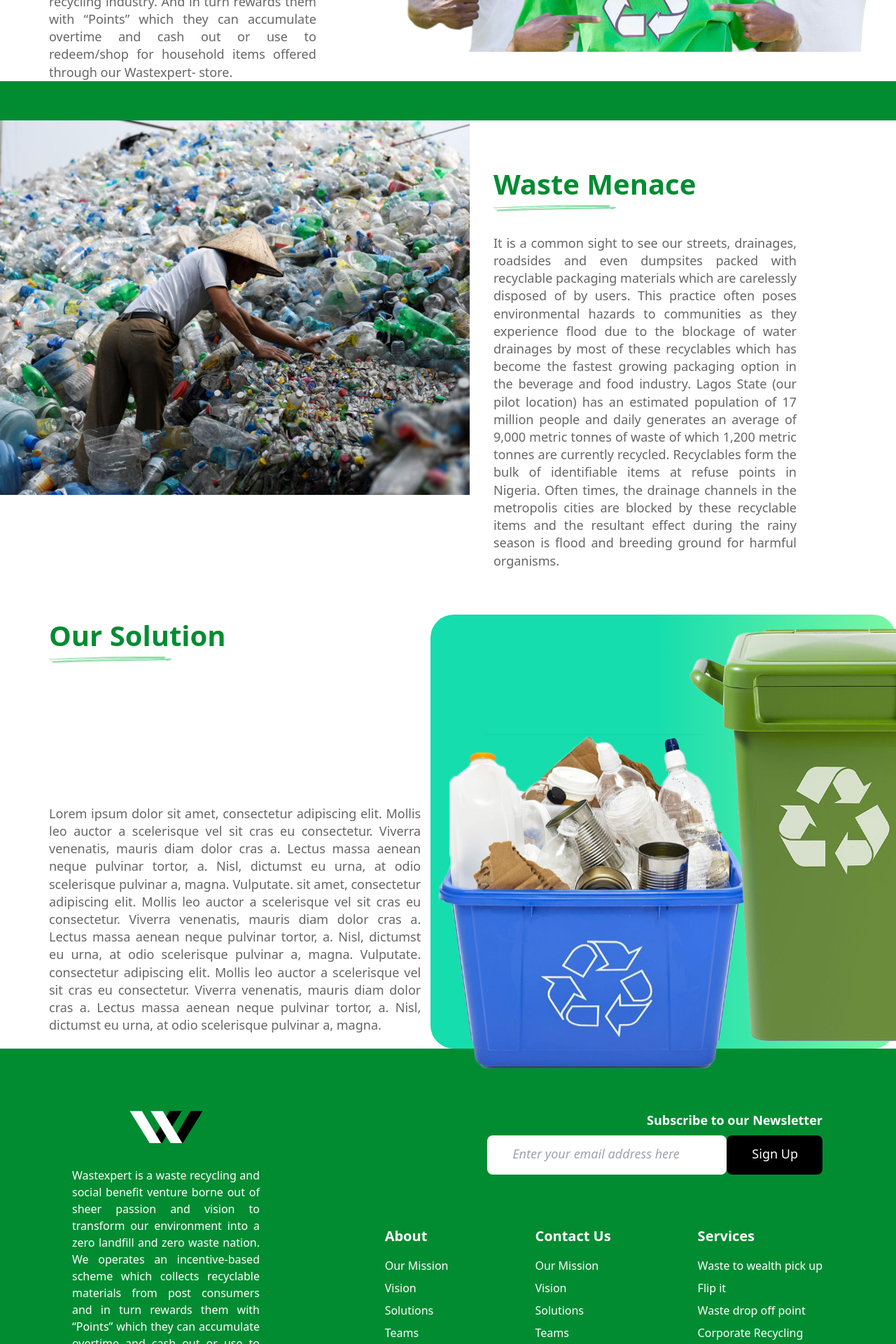
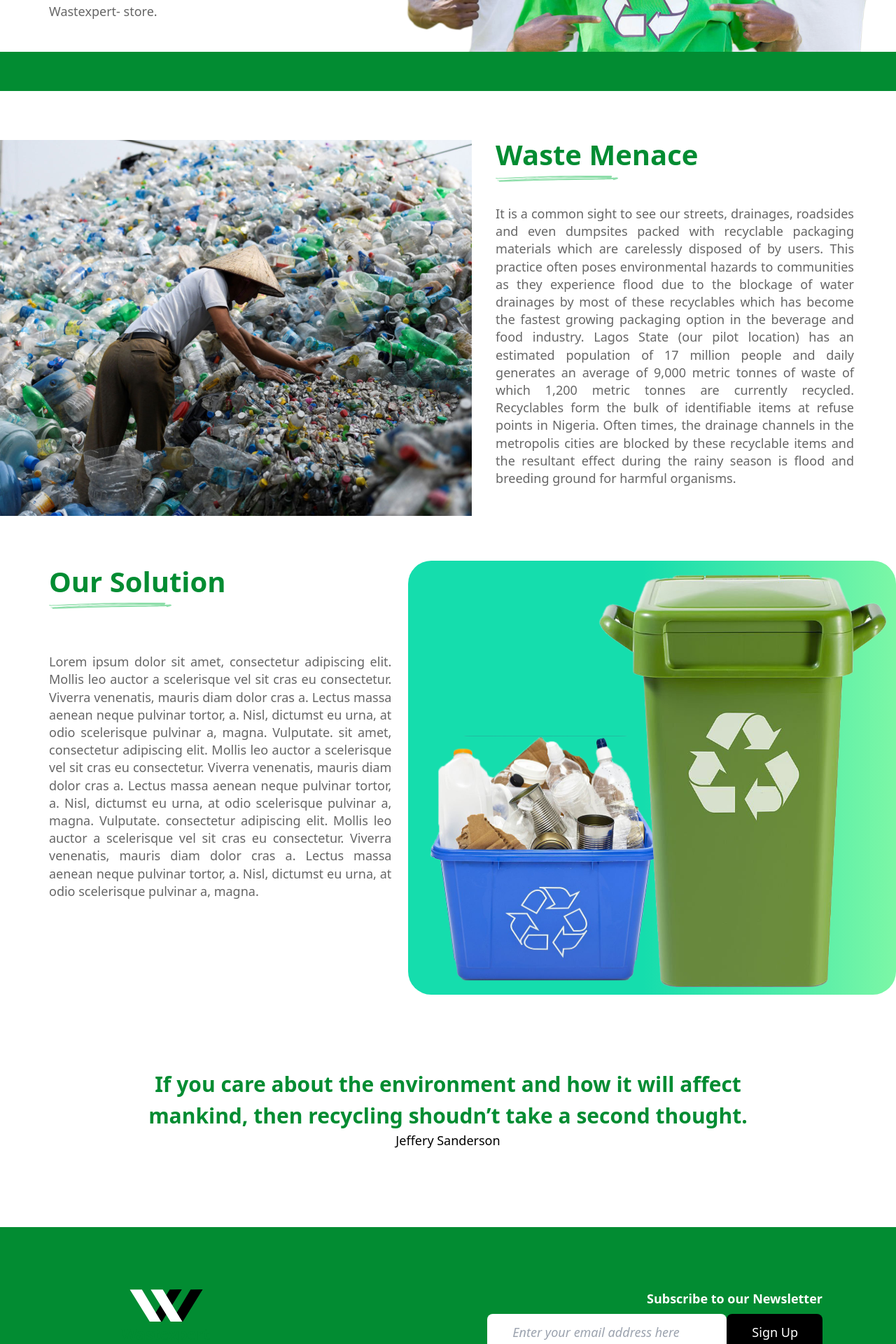
Before and after one commit to Heph-zibah/Wastexpert-website, a React (Create React App) app: page /About in a window 1280 px wide. Shown: the part 520-2440 px from the top of the page at 70% size. Built offline with nearby package versions, Linux system fonts and the light colour scheme.

Commit message:
finished the responsiveness

```diff
--- a/src/Pages/About.js
+++ b/src/Pages/About.js
@@ -11,20 +11,21 @@ const About = () => {
 	return (
 		<div>
 			<Navbar />
+			{/*HERO SECTION */}
 			<div>
 				<div className='flex flex-col lg:flex-row-reverse'>
 					<div className=''>
 						<img src={aboutHero} alt='three people' />
 					</div>
 					<div className='bg-primary w-full h-[39px] lg:hidden'></div>
-					<div className='px-[19px] pt-[29px] text-justify flex flex-col items-center lg:w-1/2 lg:items-start lg:px-0 lg:pl-[70px] xl:pl-[113px] lg:pt-[62px]'>
+					<div className='px-[19px] pt-[29px] md:px-[60px] text-justify flex flex-col items-center lg:w-1/2 lg:items-start lg:px-0 lg:pt-[32px] lg:pl-[70px] xl:pl-[85px] xxl:pl-[113px] xl:pt-[42px] xxl:pt-[62px]'>
 						<div>
 							<h1 className='font-inter text-primary font-bold text-[40px]'>
 								About Us
 							</h1>
 							<img src={aboutLine} alt='a divider' />
 						</div>
-						<p className='font-mulish text-[18px] text-[#666666] pt-[20px] lg:pt-[33px] lg:pr-[114px] lg:text-justify lg:leading-[140%] '>
+						<p className='font-mulish text-[18px] text-[#666666] pt-[20px] lg:pt-[33px] xl:pr-[14px]  xxl:pr-[114px] lg:text-justify xl:leading-[140%] '>
 							Wastexpert is a waste recycling and social benefit venture borne out of
 							sheer passion and vision to transform our environment into a zero
 							landfill and zero waste nation. We operates an incentive-based scheme
@@ -39,18 +40,19 @@ const About = () => {
 				</div>
 				<div className='bg-primary w-full h-[56px] hidden lg:block'></div>
 			</div>
+			{/*WASTE MENACE SECTION */}
 			<div className='flex flex-col lg:flex-row mt-20 lg:mt-0'>
-				<div>
+				<div className='lg:mt-[70px] xl:mt-0 '>
 					<img src={chinaWaste} alt='dirt' />
 				</div>
-				<div className='px-[19px] pt-[29px] text-center flex flex-col items-center lg:w-1/2 lg:items-start lg:text-start lg:pl-[34px] lg:pr-[142px] lg:pt-[61px]'>
+				<div className='px-[19px] pt-[29px] md:px-[60px] text-center flex flex-col items-center lg:w-1/2 lg:items-start lg:text-start lg:pl-[34px] lg:pr-[60px] xl:pr-[85px] xxl:pr-[142px] lg:pt-[61px] xl:pt-[21px] xxl:pt-[31px]'>
 					<div>
 						<h2 className='font-inter text-primary font-bold text-[40px]'>
 							Waste Menace
 						</h2>
 						<img src={aboutLine} alt='divider' />
 					</div>
-					<p className='font-mulish text-[18px] text-[#666666] pt-[20px] lg:pt-[33px] text-justify lg:leading-[140%] '>
+					<p className='font-mulish text-[18px] text-[#666666] pt-[20px] lg:pt-[33px] xl:pt-[23px] xxl:pt-[33px] text-justify lg:leading-[140%] '>
 						It is a common sight to see our streets, drainages, roadsides and even
 						dumpsites packed with recyclable packaging materials which are carelessly
 						disposed of by users. This practice often poses environmental hazards to
@@ -67,20 +69,29 @@ const About = () => {
 					</p>
 				</div>
 			</div>
-			<div className='flex flex-col lg:flex-row-reverse mt-[64px]'>
+			{/*SOLUTION SECTION */}
+			<div className='flex flex-col lg:flex-row-reverse mt-[64px] '>
 				<div className='flex about-bg '>
-					<img src={bottle} alt='bottles' className='mb-[-200px] ml-[-100px]' />
-					<img src={bin} alt='waste bin' className='ml-[-230px]' />
+					<img
+						src={bottle}
+						alt='bottles'
+						className='mb-[-150px] ml-[-50px] lg:mb-[-230px] xl:mb-[-240px] xxl:mb-[-200px] xl:ml-[-100px] w-[70%] xxl:w-[100%]'
+					/>
+					<img
+						src={bin}
+						alt='waste bin'
+						className='ml-[-130px] md:ml-[-200px] xl:ml-[-210px] xxl:ml-[-230px] w-[70%] xxl:w-[100%]'
+					/>
 				</div>
 
-				<div className='w-1/2 lg:pl-[70px] xl:pl-[113px]'>
+				<div className='lg:w-1/2 mt-[40px] lg:mt-0 px-[19px] md:px-[60px] lg:pl-[70px] lg:pr-[10px] xl:pr-[100px]'>
 					<div>
 						<h3 className='font-inter text-primary font-bold text-[40px]'>
 							Our Solution
 						</h3>
 						<img src={aboutLine} alt='divider' />
 					</div>
-					<p className='font-mulish text-[18px] text-[#666666] pt-[20px] lg:pt-[33px] lg:pr-[14px] lg:text-justify lg:leading-[140%] lg:mt-[170px]'>
+					<p className='font-mulish text-[18px] text-[#666666] pt-[20px] lg:pt-[33px] lg:pr-[14px] text-justify lg:leading-[140%] lg:mt-[30px] xl:mt-[30px] xxl:mt-[100px]'>
 						Lorem ipsum dolor sit amet, consectetur adipiscing elit. Mollis leo auctor
 						a scelerisque vel sit cras eu consectetur. Viverra venenatis, mauris diam
 						dolor cras a. Lectus massa aenean neque pulvinar tortor, a. Nisl, dictumst
@@ -95,6 +106,14 @@ const About = () => {
 					</p>
 				</div>
 			</div>
+			{/*QUOTE SECTION */}
+			<div className='px-[19px] py-[80px] md:px-[60px] lg:pb-[110px] lg:pt-[105px] xl:pb-[170px] xl:pt-[155px] text-center font-mulish quote lg:px-[172px] xl:px-[200px] xxl:px-[272px]'>
+				<p className='text-primary font-semibold  text-[30px]'>
+					If you care about the environment and how it will affect mankind, then
+					recycling shoudn’t take a second thought.
+				</p>
+				<p className='text-[18px]'>Jeffery Sanderson</p>
+			</div>
 			<Footer />
 		</div>
 	);
```
